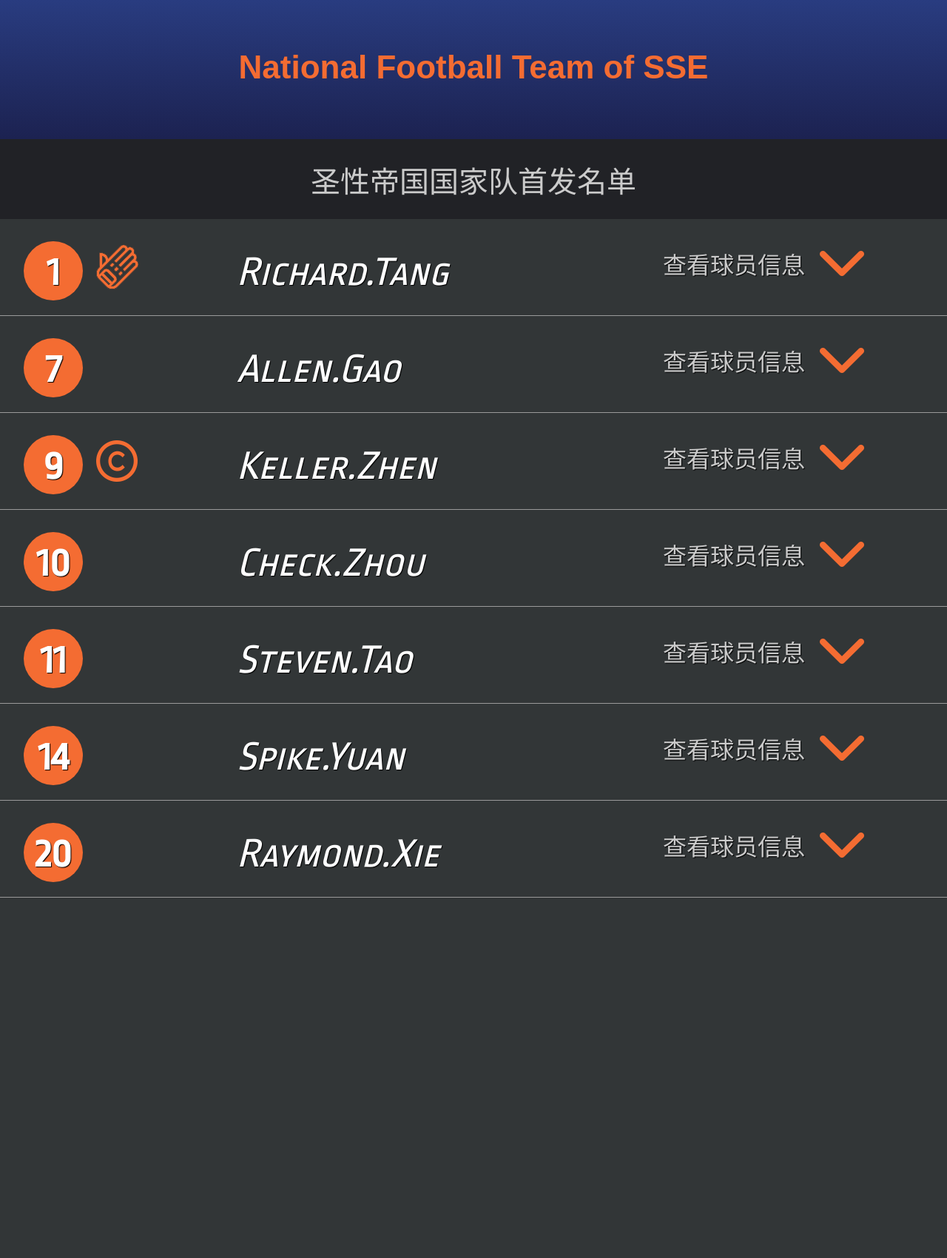
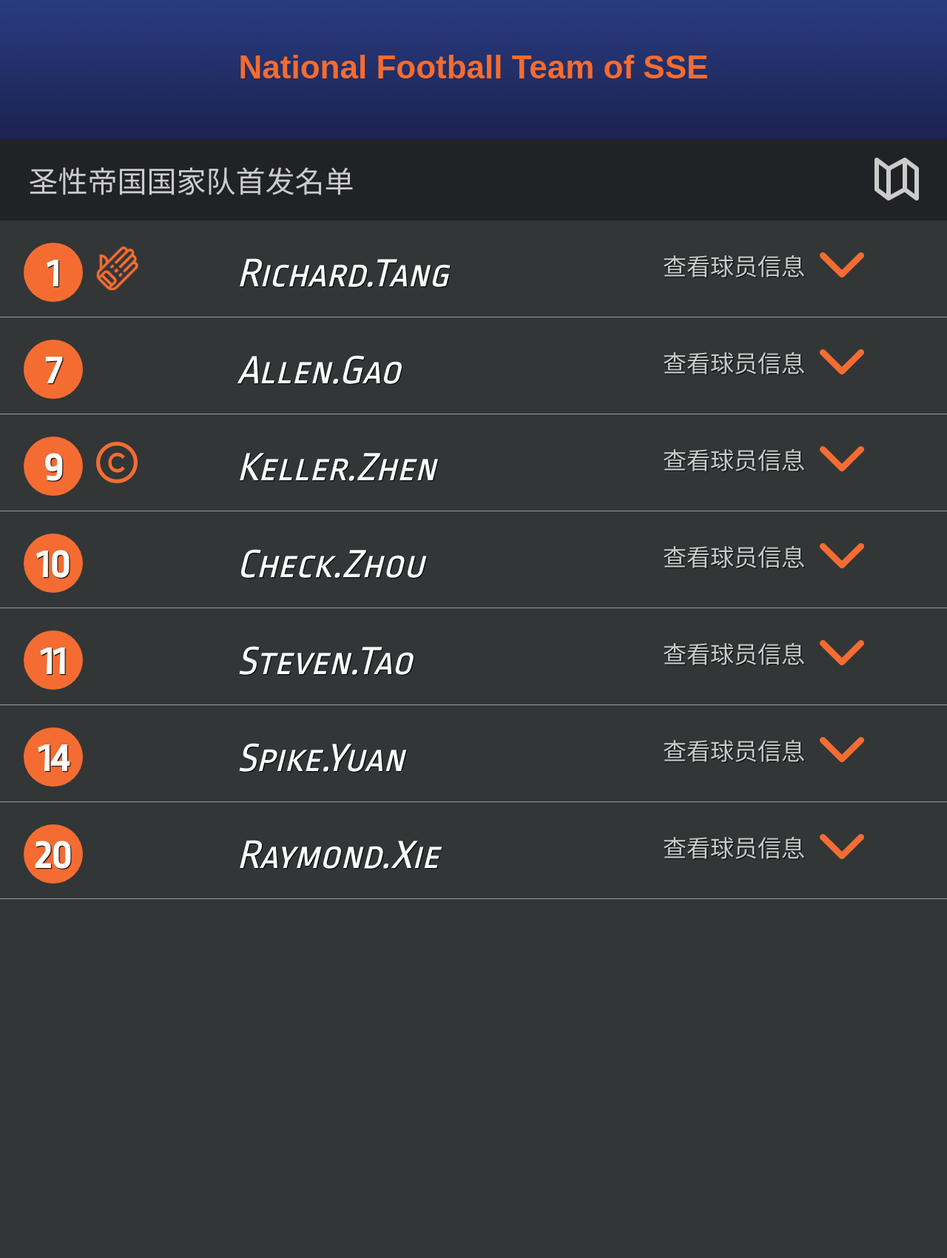
Before and after one commit to kellerzeus/kellerzeus.github.io, a PHP site: page /sse.html in a window 1280 px wide. Shown: the whole page at 74% size. Run offline with PHP 8.4, Linux system fonts and the light colour scheme.

Commit message:
pitch01
pitch01

```diff
--- a/css/sse.css
+++ b/css/sse.css
@@ -10,10 +10,27 @@ ul {
 .fontEn_1 {
 	font-family: 'ropa_sans_sc_proregular', Arial, sans-serif;
 }
+.pop {
+	display: none;
+	position: absolute;
+	z-index: 200;
+	width: 110px;
+	height: 700px;
+	padding: 100px 0 0 530px;
+	background-image:url(../images/pitch.png);
+	top: 0;
+	left: 50%;
+	margin-left: -320px;
+}
+.pop img {
+	cursor: pointer;
+}
 .content {
 	width: 100%;
 	height: 1700px;
 	background-color: #323637;
+	position: relative;
+	z-index: 10;
 }
 .content .maintitle {
 	width: 100%;
@@ -28,11 +45,26 @@ ul {
 }
 .content .subtitle {
 	width: 100%;
-	height: 80px;
-	text-align: center;
+	height: 110px;
+	background-color: #212226;
+}
+.sub {
+	width: 77%;
+	text-align: left;
+	color: #cbcbcb;
 	padding-top: 28px;
-	color: #cbcbcb;
-	background-color: #212226;
+	padding-left: 3%;
+}
+.subpitch {
+	width: 17%;
+	padding-top: 24px;
+	text-align: right;
+	padding-right: 3%;
+	cursor: pointer;
+}
+.content .subtitle span {
+	display: block;
+	float: left;
 }
 .content .player ul {
 	cursor: pointer;
--- a/js/ssefunction.js
+++ b/js/ssefunction.js
@@ -3,4 +3,15 @@ $(".extend").click(function(){
     $(this).parent(".player").siblings(".info").slideToggle("fast");
 
   });
+
+$(".subpitch").click(function(){
+    $(".pop").css("display","block");
+
+  });
+
+$(".pop img").click(function(){
+    $(".pop").css("display","none");
+
+  });
+
 });
--- a/sse.html
+++ b/sse.html
@@ -89,7 +89,7 @@ $(".extend").rotate({
 <body>
 <div class="content">
   <div class="maintitle">National Football Team of SSE</div>
-  <div class="subtitle">圣性帝国国家队首发名单</div>
+  <div class="subtitle"><span class="sub">圣性帝国国家队首发名单</span><span class="subpitch"><img src="images/pitch_icon.png"></span></div>
   <div>
     <div class="player">
       <ul class="extend fontEn_1">
@@ -181,6 +181,7 @@ $(".extend").rotate({
       <b>体重</b>: 65 kg<br />
       <b>位置</b>: 边锋，边后卫</div>
   </div>
+  <div class="pop"><img src="images/closebut.png"></div>
 </div>
 </body>
 </html>
```
Also changed, not shown: images/closebut.png (added), images/pitch.png (added), images/pitch_icon.png (added).
